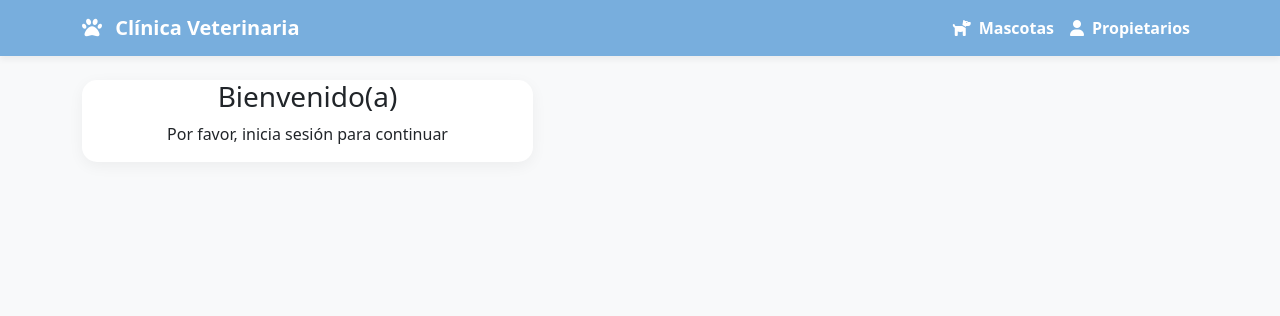
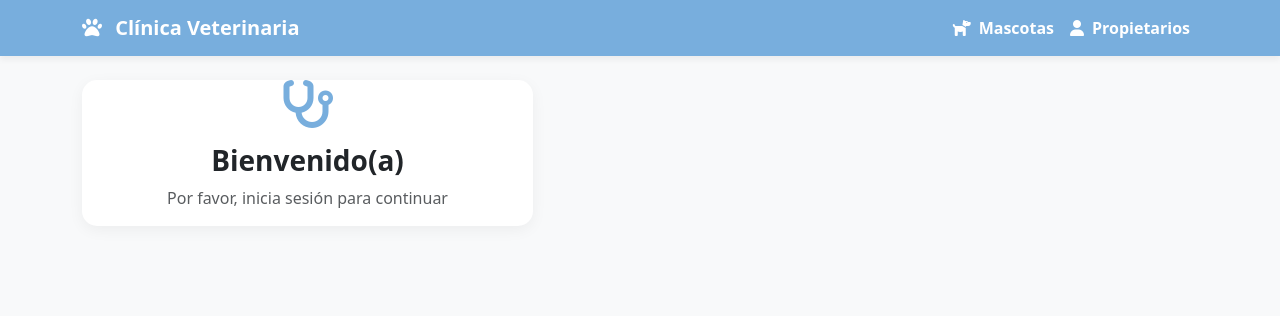
Before and after one commit to MiguelAngelRamos/veterinaria-django, a Django app: template templates/registration/login.html in a window 1280 px wide. Shown: the top 316 px of the page. Run offline with Django 3.2, Linux system fonts and the light colour scheme; the template is opened without the code that fills it, so the values that code supplies are empty; some libraries are stand-ins or nearby versions.

Commit message:
codigo de formulario de login en desarrollo

```diff
--- a/pacientes/views.py
+++ b/pacientes/views.py
@@ -4,12 +4,13 @@ from django.views.generic import ListView, CreateView, UpdateView, DeleteView
 from django.urls import reverse_lazy
 from django.contrib import messages
 from .forms import PacienteForm, PropietarioForm
+from django.contrib.auth.mixins import LoginRequiredMixin
 # R: READ (lista de pacientes)
 # SELECT * FROM tabla;
 # ==================================
 #  *VISTAS RELACIONADAS A PACIENTES
 # ==================================
-class PacienteListView(ListView):
+class PacienteListView(LoginRequiredMixin, ListView):
     model = Paciente
     template_name = 'pacientes/paciente_list.html'
     context_object_name = 'pacientes'
--- a/templates/registration/login.html
+++ b/templates/registration/login.html
@@ -6,10 +6,14 @@
     <div class="col-md-5">
       <div class="card">
         <div class="text-center">
-          <h3>Bienvenido(a)</h3>
-          <p>Por favor, inicia sesión para continuar</p>
+          <i class="fa-solid fa-stethoscope fa-3x" style="color: var(--pastel-primary) !important"></i>
+          <h3 class="mt-3 fw-bold">Bienvenido(a)</h3>
+          <p class="text-muted">Por favor, inicia sesión para continuar</p>
         </div>
       </div>
     </div>
+    <form>
+      <!-- todo la logica -->
+    </form>
   </div>
 {% endblock %}
```
